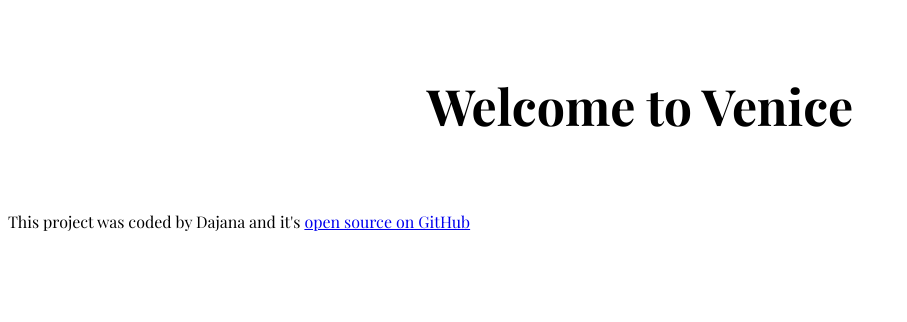
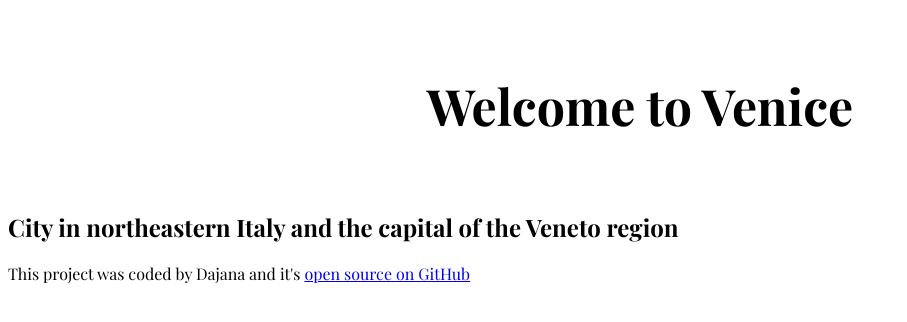
Before and after one commit to dajana-lab/project-responsive-city, a plain HTML site: page index.html in a window 1280 px wide. Shown: the whole page, without its empty margins (0-907 px from the left). Drawn offline with nearby package versions, Linux system fonts and the light colour scheme; a web font is replaced by a local one.

Commit message:
Update the index.html

```diff
--- a/index.html
+++ b/index.html
@@ -16,6 +16,7 @@
 
 <body>
     <h1>Welcome to Venice</h1>
+    <h2>City in northeastern Italy and the capital of the Veneto region</h2>
 
 
     <footer>This project was coded by Dajana and it's <a href="https://github.com/dajana-lab/project-responsive-city"
```
